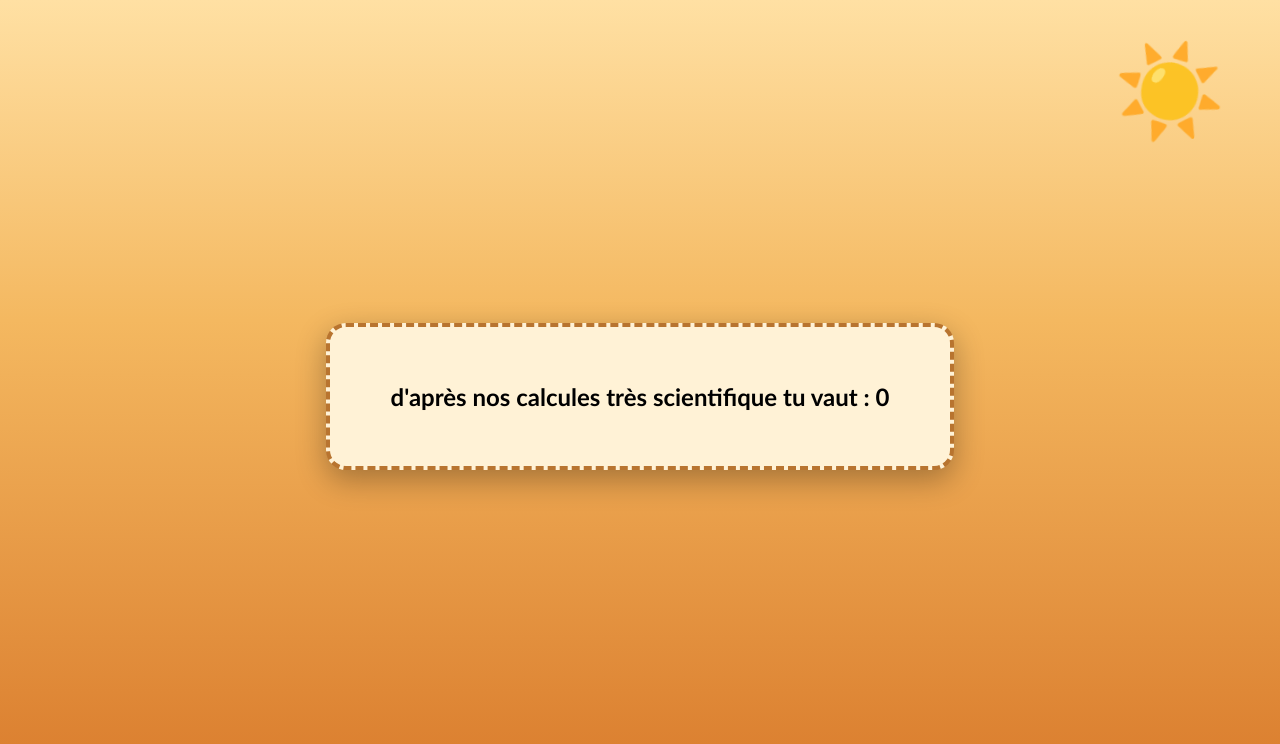
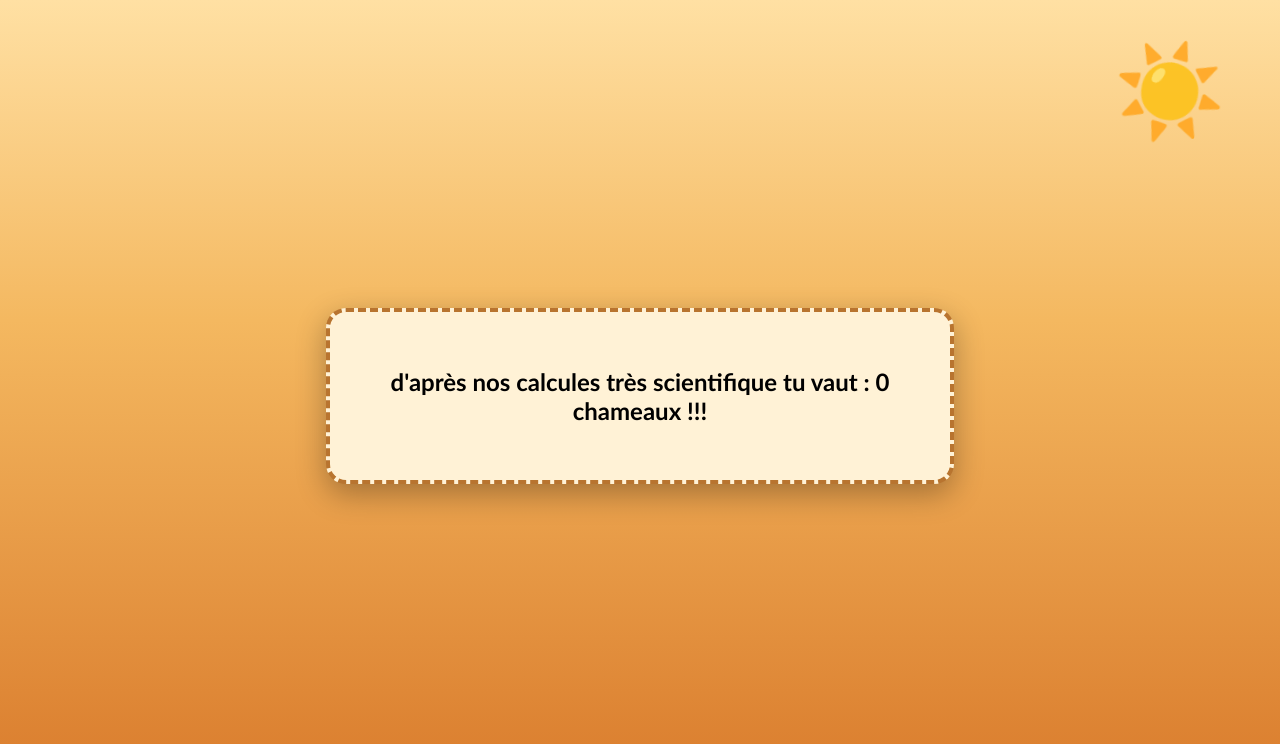
Before and after one commit to sapristicroquette/traficadmirabledechameauxbis, a plain HTML site: page result.html in a window 1280 px wide. Drawn offline with Linux system fonts and the light colour scheme.

Commit message:
Update result.html

```diff
--- a/result.html
+++ b/result.html
@@ -11,7 +11,7 @@
 
 
 <div class="container">
-  <h2> d'après nos calcules très scientifique tu vaut : <span id="score"></span></h2>
+  <h2> d'après nos calcules très scientifique tu vaut : <span id="score"></span> chameaux !!! </h2>
 </div>
 
 
```
